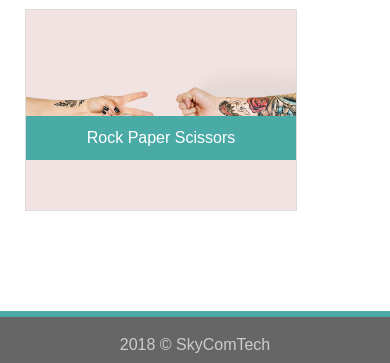
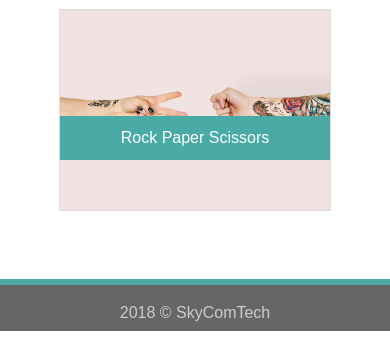
Before and after one commit to abalomenos/responsive-portfolio, a plain HTML site: page portfolio.html in a window 390 px wide. Shown: the part 1104-1467 px from the top of the page. After the commit the page ends 1435 px from the top, so only its background shows below. Drawn offline with Linux system fonts and the light colour scheme.

Commit message:
CSS Pre Review 2

```diff
--- a/assets/css/style.css
+++ b/assets/css/style.css
@@ -307,16 +307,26 @@ textarea {
         background: #ffffff;
     }
 
+    body {
+        position: relative;
+        margin: 0;
+        padding-bottom: 80px;
+        min-height: 100%;
+    }
+
     .about, .contact, .portfolio {
-        margin-bottom: 60px;
+        margin-bottom: 0;
     }
 
     footer {
-        position: static;
+        position: absolute;
+        right: 0;
+        bottom: 0;
+        left: 0;
     }
 
     nav {
-        position: sticky;
+        position: static;
         width: 100%;
         margin: 0 auto;
     }
@@ -364,19 +374,49 @@ textarea {
         background: #ffffff;
     }
 
-    .about, .contact, .portfolio {
-        margin-bottom: 60px;
+    body {
+        position: relative;
+        margin: 0;
+        padding-bottom: 80;
+        min-height: 100%;
+    }
+
+    /* .about, .contact, .portfolio {
+        margin-bottom: 0;
     }
 
     footer {
-        position: static;
+        position: absolute;
+        right: 0;
+        bottom: 0;
+        left: 0;
     }
 
     nav {
         position: sticky;
         width: 100%;
         margin: 0 auto;
+    } */
+
+
+    .about, .contact, .portfolio {
+        margin-bottom: 0;
     }
+
+    footer {
+        position: absolute;
+        right: 0;
+        bottom: 0;
+        left: 0;
+    }
+
+    nav {
+        position: relative;
+        width: 100%;
+        margin: 0 auto;
+    }
+
+
 
     .navWrapper {
         width: 100%;
@@ -395,7 +435,7 @@ textarea {
         margin: 0 auto;
         padding-left: 0;
         padding-right: 0;
-        text-align: justify;
+        text-align: center;
         background-color: #ffffff;
     }
 
@@ -422,8 +462,9 @@ textarea {
     .navRight {
         position: absolute;
         width: 100%;
-
         text-align: right;
+        left: 0;
+        top: 0;
     }
 
     /* Hamburger Nav */
```
